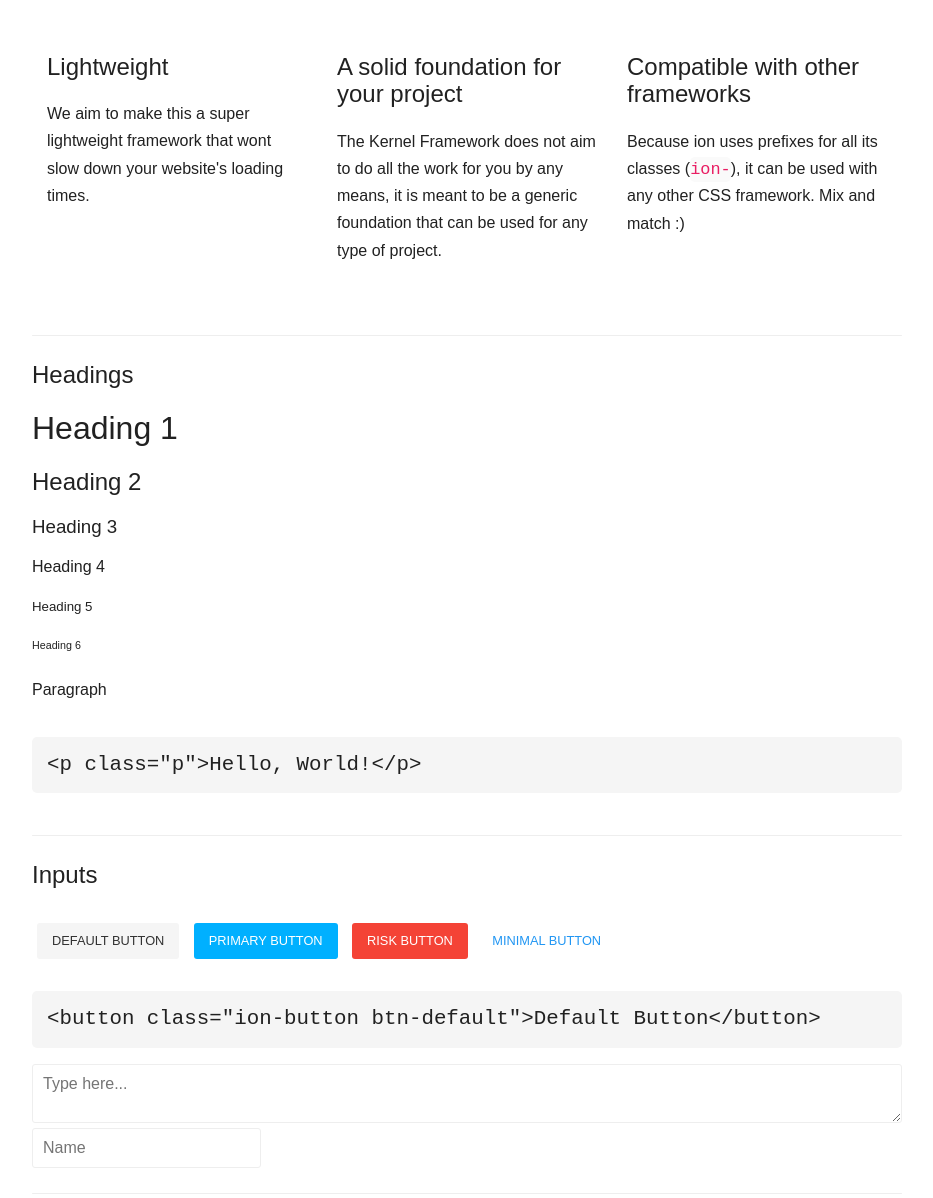
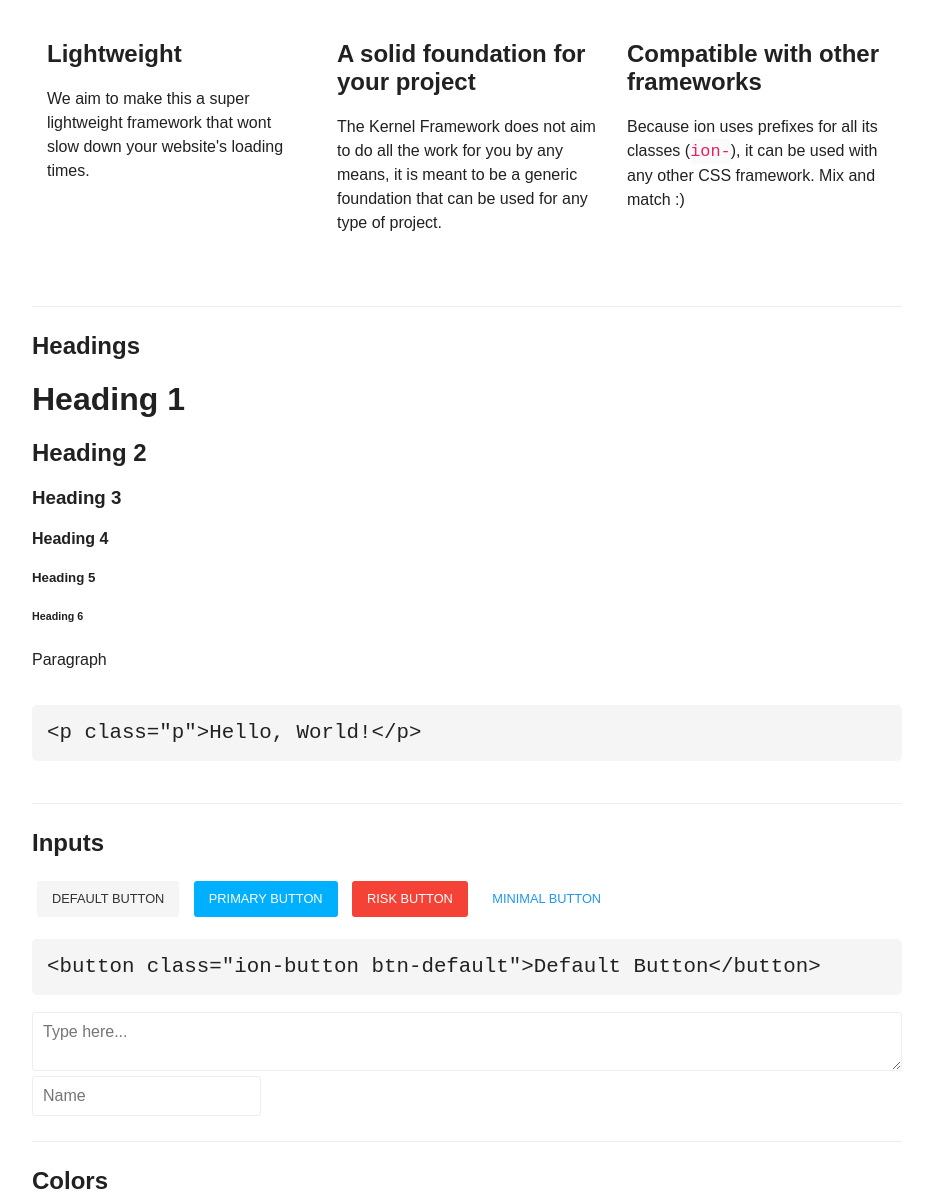
Before and after one commit to iandreyev/kernel.css, a website: page docs/index.html in a window 1280 px wide. Shown: the part 837-2035 px from the top of the page, without its empty margins (173-1106 px from the left). Drawn offline with nearby package versions, Linux system fonts and the light colour scheme.

Commit message:
Clean up style.css

```diff
--- a/docs/style.css
+++ b/docs/style.css
@@ -1,24 +1,8 @@
 /* Website specific styles */
-
-body {
-    font-family: sans-serif;
-}
 
 main {
     margin-bottom: 15px;
-}
-
-h1,
-h2,
-h3,
-h4,
-h5,
-h6 {
-    font-weight: normal;
-}
-
-p {
-    line-height: 1.7em;
+    min-height: 100vh;
 }
 
 
@@ -27,27 +11,3 @@ p {
 pre {
     border: 0 !important;
 }
-
-body {
-    font-family: sans-serif;
-}
-
-main {
-    margin-bottom: 15px;
-}
-
-.ion-sidebar {
-    background-color: rgba(0, 0, 0, 0.6);
-}
-
-.ion-splitview-main {
-    background-color: #fafafa;
-}
-
-.ion-sidebar i {
-    color: #fafafa;
-}
-
-.default-space {
-    margin: 15px 0 15px 0;
-}
```
